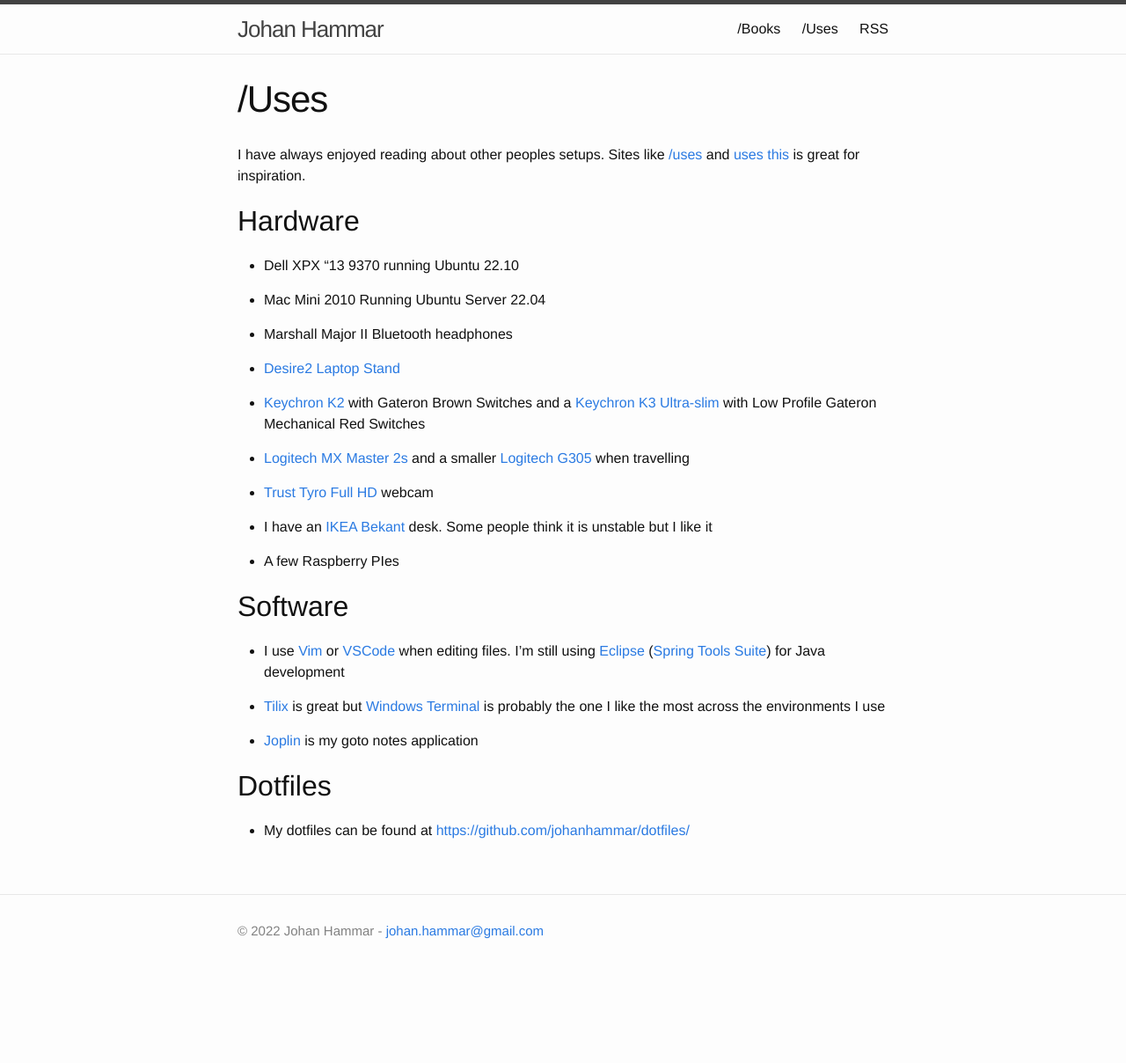
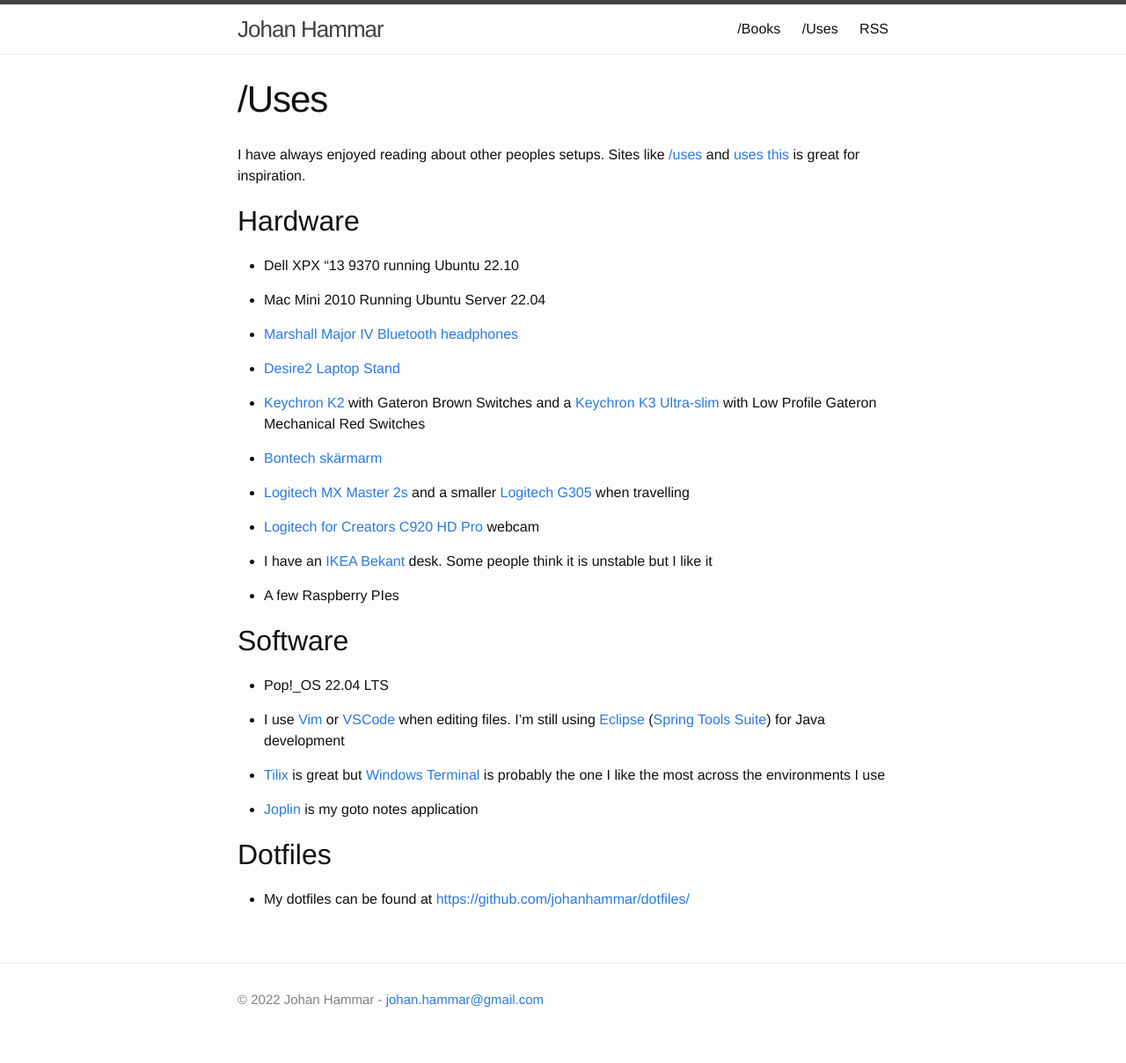
Before and after one commit to johanhammar/johanhammar.github.io, a Jekyll site: the page built from uses.md, in a window 1280 px wide. Shown: the whole page at 88% size. Built offline with Jekyll 4.4.1, drawn with Linux system fonts in a browser that asks for light colours; before the commit the page ends 1130 px from its top, so only the background shows below that.

Commit message:
Update uses

```diff
--- a/uses.md
+++ b/uses.md
@@ -12,21 +12,25 @@
 
 * Mac Mini 2010 Running Ubuntu Server 22.04
 
-* Marshall Major II Bluetooth headphones
+* [Marshall Major IV Bluetooth headphones](https://www.marshallheadphones.com/us/en/major-iv.html)
 
 * [Desire2 Laptop Stand](https://www.amazon.com/Desire2-Ergonomic-Aluminum-Detachable-Compatible/dp/B07P7Q2B55)
 
 * [Keychron K2](https://www.keychron.com/products/keychron-k2-wireless-mechanical-keyboard) with Gateron Brown Switches and a [Keychron K3 Ultra-slim](https://www.keychron.com/collections/keychron-nordic-iso-keyboards/products/keychron-k3-ultra-slim-wireless-mechanical-keyboard-nordic-iso-layout-version-2) with Low Profile Gateron Mechanical Red Switches
 
+* [Bontech skärmarm](https://www.amazon.se/dp/B074T9Y6G2?ref_=pe_24982401_513610551_E_301_dt_1)
+
 * [Logitech MX Master 2s](https://www.logitech.com/en-us/eol/mx-master-2s-mouse.910-005131.html) and a smaller [Logitech G305](https://www.logitechg.com/en-us/products/gaming-mice/g305-lightspeed-wireless-gaming-mouse.910-005289.html) when travelling
 
-* [Trust Tyro Full HD](https://www.trust.com/en/product/23637-tyro-full-hd-webcam) webcam
+* [Logitech for Creators C920 HD Pro](https://www.amazon.se/dp/B006A2Q81M?ref_=pe_24982401_513610551_E_301_dt_1) webcam
 
 * I have an [IKEA Bekant](https://www.ikea.com/se/sv/p/bekant-skrivbord-sitt-sta-vit-s49022519/) desk. Some people think it is unstable but I like it
 
 * A few Raspberry PIes
 
 ## Software
+
+* Pop!_OS 22.04 LTS
 
 * I use [Vim](https://www.vim.org/) or [VSCode](https://code.visualstudio.com/) when editing files. I'm still using [Eclipse](https://www.eclipse.org/) ([Spring Tools Suite](https://spring.io/tools)) for Java development
 
```
